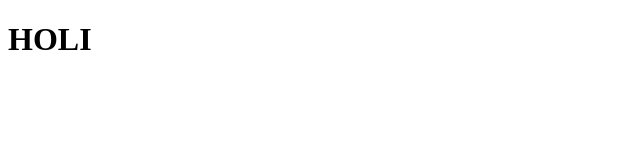
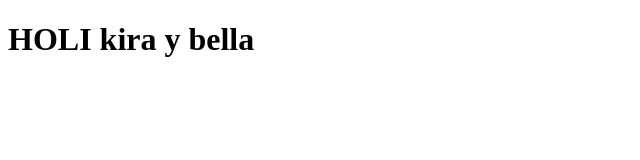
Before and after one commit to RaulMedina27/Pedidos-de-Uniformes-, a plain HTML site: page index.html in a window 1280 px wide. Shown: the whole page, without its empty margins (0-640 px from the left). Drawn offline with Linux system fonts and the light colour scheme.

Commit message:
Update index.html

```diff
--- a/index.html
+++ b/index.html
@@ -6,7 +6,7 @@
     <title>Document</title>
 </head>
 <body>
-    <h1> HOLI </h1>
+    <h1> HOLI kira y bella </h1>
 
 </body>
 </html>
```
